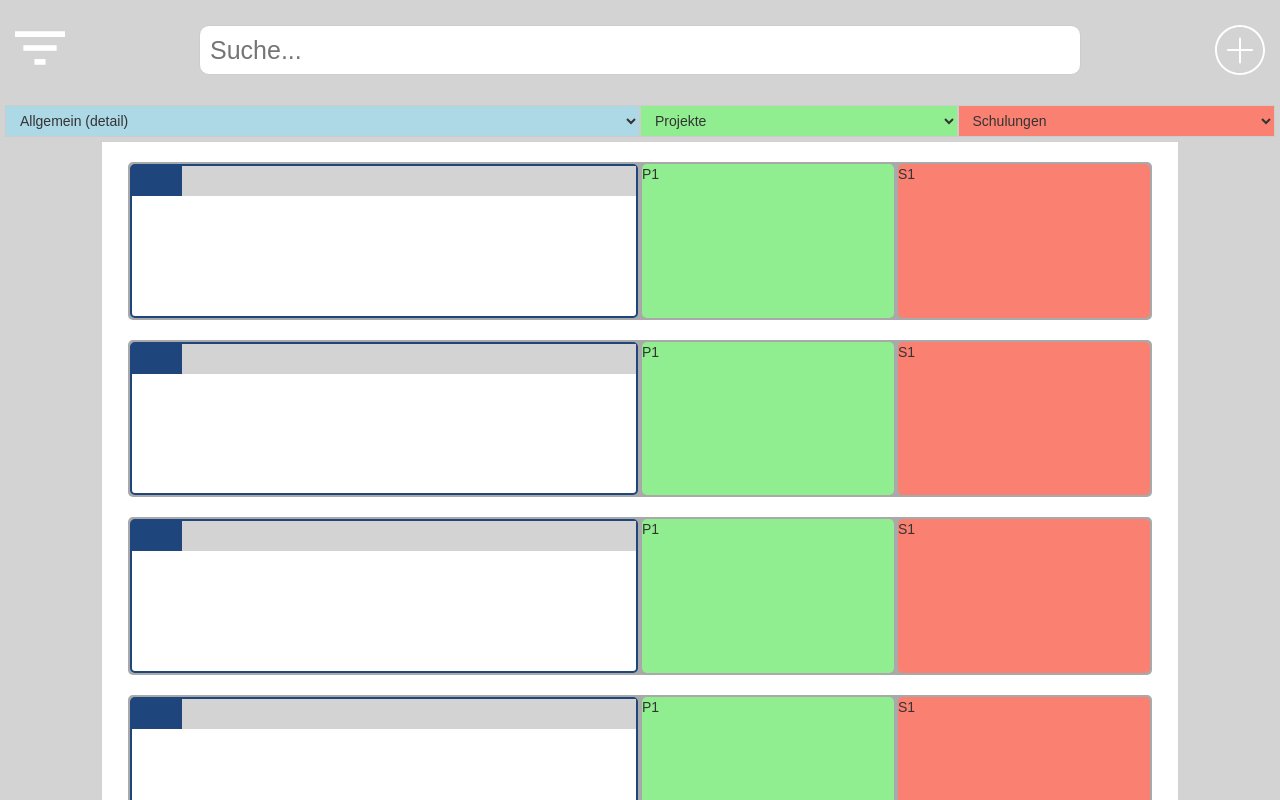
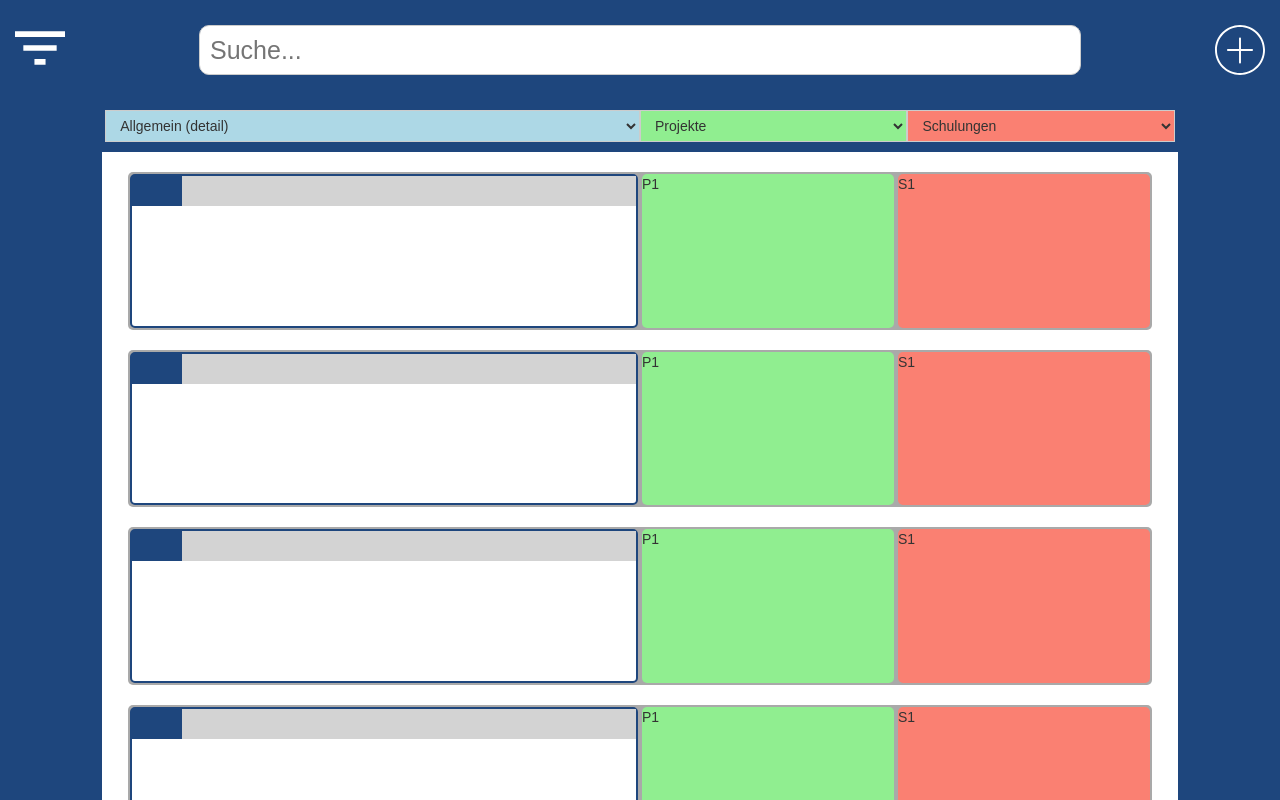
Before and after one commit to coneissler/pv-tool, a React app: page / in a window 1280 px wide. Shown: the top 800 px of the page. Built offline with nearby package versions, Linux system fonts and the light colour scheme.

Commit message:
Dropdown width

```diff
--- a/src/components/DropdownBar/Dropdown/Dropdown.css
+++ b/src/components/DropdownBar/Dropdown/Dropdown.css
@@ -1,7 +1,6 @@
 .DropDown {
     outline: none;
     border: 1px solid #ccc;
-    background-color: white;
     font: inherit;
     padding: 6px 10px;
     display: block;
--- a/src/components/DropdownBar/DropdownBar.css
+++ b/src/components/DropdownBar/DropdownBar.css
@@ -1,8 +1,9 @@
 .DropdownBar {
-    width: 100%;
+    width: 85%;
+    margin: auto;
     padding: 5px;
     display: flex;
-    background: lightgrey;
+    background: rgb(30,70,125);
     flex-flow: row wrap;
     align-items: center;
     justify-content: space-between;
--- a/src/components/DropdownBar/DropdownBar.js
+++ b/src/components/DropdownBar/DropdownBar.js
@@ -7,11 +7,14 @@ import classes from './DropdownBar.css'
 
 
 const dropdownBar = (props) => {
-    return(<div className={classes.DropdownBar}>
-            <Dropdown config={props.vis[0]} changeHandler={(event) => props.change("col1", event.target.value)}/>
-            <Dropdown config={props.vis[1]} changeHandler={(event) => props.change("col2", event.target.value)}/>
-            <Dropdown config={props.vis[2]} changeHandler={(event) => props.change("col3", event.target.value)}/>
-            <Dropdown config={props.vis[3]} changeHandler={(event) => props.change("col4", event.target.value)}/>
+    return(
+        <div className={classes.DropdownBar} style={{width: '100%'}}>
+            <div className={classes.DropdownBar}>
+                <Dropdown config={props.vis[0]} changeHandler={(event) => props.change("col1", event.target.value)}/>
+                <Dropdown config={props.vis[1]} changeHandler={(event) => props.change("col2", event.target.value)}/>
+                <Dropdown config={props.vis[2]} changeHandler={(event) => props.change("col3", event.target.value)}/>
+                <Dropdown config={props.vis[3]} changeHandler={(event) => props.change("col4", event.target.value)}/>
+            </div>
         </div>
     )
 };
--- a/src/components/ToolBar/ToolBar.css
+++ b/src/components/ToolBar/ToolBar.css
@@ -5,7 +5,7 @@
     flex-direction: row;
     justify-content: space-between;
     align-items: center;
-    background-color: lightgrey;
+    background-color: rgb(30,70,125);
     position: relative;
     z-index: 10000;
 
--- a/src/containers/CellBuilder/CellBuilder.css
+++ b/src/containers/CellBuilder/CellBuilder.css
@@ -9,7 +9,7 @@
     position: fixed;
     height: 100%;
     top: 0;
-    background-color: lightgrey;
+    background-color: rgb(30,70,125);
 }
 
 @media (min-width: 992px){
--- a/src/containers/CellBuilder/CellBuilder.js
+++ b/src/containers/CellBuilder/CellBuilder.js
@@ -22,13 +22,13 @@ class CellBuilder extends Component {
         }
         return(
             <div>
-            <div className={classes.BorderArea} style={{left: '0'}}>g</div>
+            <div className={classes.BorderArea} style={{left: '0'}}/>
             <div className={classes.CellBuilder}>
                 <Grid fluid>
                     {mappedRows}
                 </Grid>
             </div>
-            <div className={classes.BorderArea} style={{right: '0'}}>g</div>
+            <div className={classes.BorderArea} style={{right: '0'}}/>
             </div>
         );
     }
```
